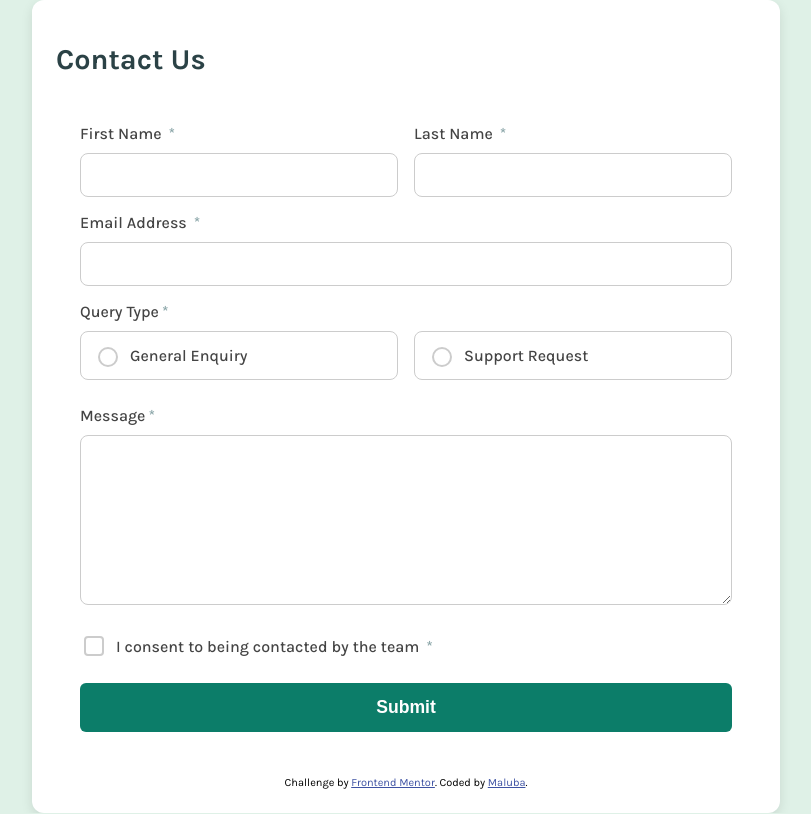
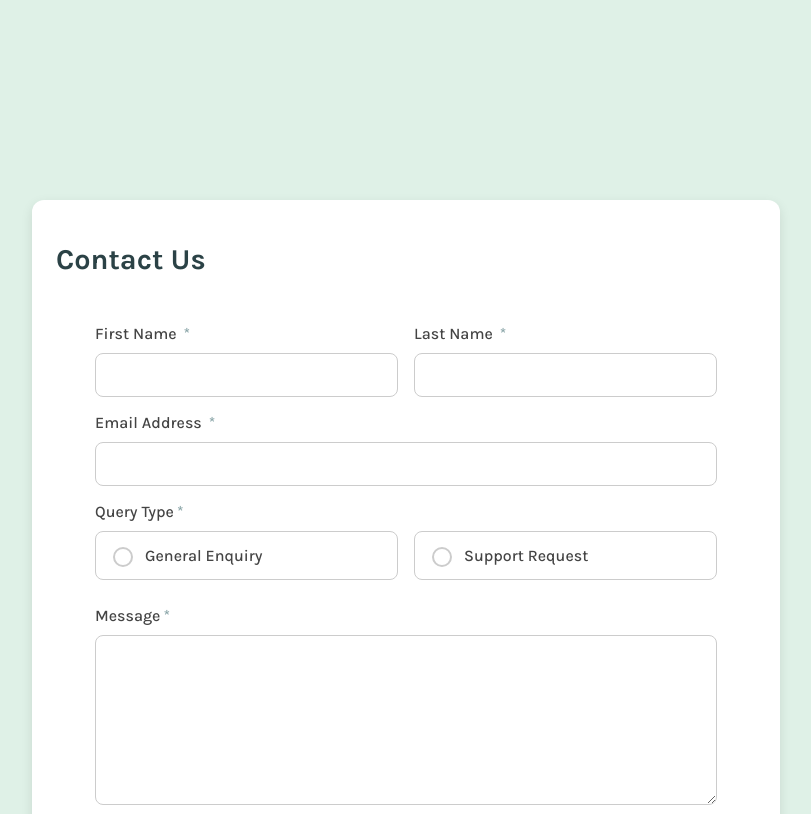
Before and after one commit to cma1uba/Contact-Form, a plain HTML site: page index.html in a window 1280 px wide. Shown: the top 814 px of the page, without its empty margins (234-1045 px from the left). Drawn offline with Linux system fonts and the light colour scheme.

Commit message:
Update style.css

```diff
--- a/styles/style.css
+++ b/styles/style.css
@@ -184,10 +184,11 @@ input[type="checkbox"]:checked::after {
 }
 @media (min-width: 400px){
     .contact-form-container{
-        margin: auto;
+        margin-top: 200px;
         max-width: 700px;
     }
     form{
+        margin: 15px;
         padding: 24px;
     }
     .form-main{
```
